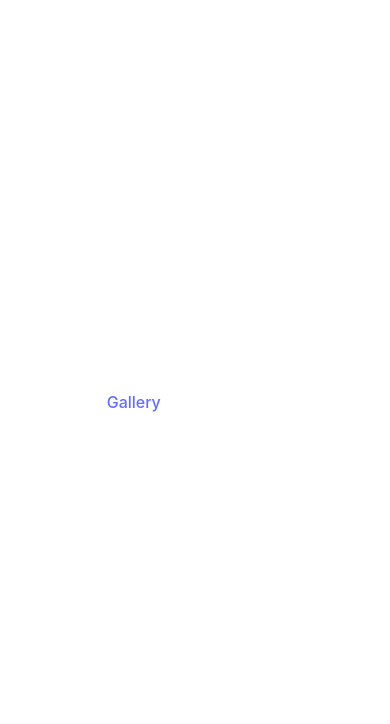
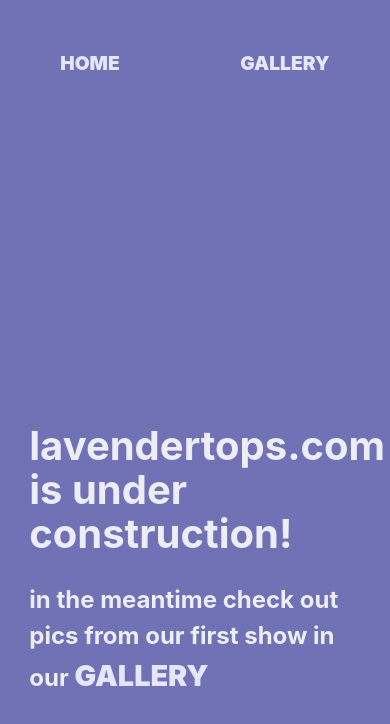
Before and after one commit to maemay85/lavenderTops, a React (Vite) app: page / in a window 390 px wide. Shown: the top 724 px of the page. Built offline with nearby package versions, Linux system fonts and the light colour scheme.

Commit message:
good enough with lavender background and gallery built out

```diff
--- a/package.json
+++ b/package.json
@@ -12,7 +12,8 @@
   "dependencies": {
     "react": "^18.2.0",
     "react-dom": "^18.2.0",
-    "react-router-dom": "^6.22.3"
+    "react-router-dom": "^6.22.3",
+    "react-use-keypress": "^1.3.1"
   },
   "devDependencies": {
     "@types/react": "^18.2.64",
--- a/src/assets/galleryData.js
+++ b/src/assets/galleryData.js
@@ -1,65 +1,52 @@
 export const galleryData = [
-
 {
-  id: 0,
-  imageUrl: '/KelsoShredz.JPG',
-  prev: null,
-  next: 'src/assets/LukSmiling.jpeg'
+  id: 0
 },
-
 {
   id: 1,
-  imageUrl: 'src/assets/LukSmiling.jpeg',
-  prev: 'src/assets/KelsoShredz.JPG',
-  next: 'src/assets/MaeAlexKelsoLooking.JPG'
+  imageUrl: 'https://github.com/maemay85/lavenderTops/blob/main/src/assets/KelsoShredz.JPG?raw=true',
+  direction: 'portrait'
 },
 
 {
   id: 2,
-  imageUrl: 'src/assets/MaeAlexKelsoLooking.JPG',
-  prev: 'src/assets/LukSmiling.jpeg',
-  next: 'src/assets/MaeAlexKelsoLookinLandscape.JPG'
+  imageUrl: 'https://github.com/maemay85/lavenderTops/blob/main/src/assets/LukSmiling.jpeg?raw=true',
+  direction: 'landscape'
 },
 
 {
   id: 3,
-  imageUrl: 'src/assets/MaeAlexKelsoLookinLandscape.JPG',
-  prev: 'src/assets/MaeAlexKelsoLooking.JPG',
-  next: 'src/assets/MaeandKelsoREADY.JPG'
+  imageUrl: 'https://github.com/maemay85/lavenderTops/blob/main/src/assets/MaeAlexKelsoLookinLandscape.JPG?raw=true',
+  direction: 'landscape'
 },
 
 {
   id: 4,
-  imageUrl: 'src/assets/MaeandKelsoREADY.JPG',
-  prev: 'src/assets/MaeAlexKelsoLookinLandscape.JPG',
-  next: 'src/assets/MaeDrama.JPG'
+  imageUrl: 'https://github.com/maemay85/lavenderTops/blob/main/src/assets/MaeandKelsoREADY.JPG?raw=true',
+  direction: 'landscape'
 },
 
 {
   id: 5,
-  imageUrl: 'src/assets/MaeDrama.JPG',
-  prev: 'src/assets/MaeandKelsoREADY.JPG',
-  next: 'src/assets/MaeHandUpVibes.JPG'
+  imageUrl: 'https://github.com/maemay85/lavenderTops/blob/main/src/assets/MaeHandUpVibes.JPG?raw=true',
+  direction: 'landscape'
 },
 
 {
   id: 6,
-  imageUrl: 'src/assets/MaeHandUpVibes.JPG',
-  prev: 'src/assets/MaeDrama.JPG',
-  next: 'src/assets/MaeShredsDark.JPG'
+  imageUrl: 'https://github.com/maemay85/lavenderTops/blob/main/src/assets/MaeDrama.JPG?raw=true',
+  direction: 'portrait'
 },
 
 {
   id: 7,
-  imageUrl: 'src/assets/MaeShredsDark.JPG',
-  prev: 'src/assets/MaeHandUpVibes.JPG',
-  next: 'src/assets/Polaroid.JPG'
+  imageUrl: 'https://github.com/maemay85/lavenderTops/blob/main/src/assets/MaeShredsDark.JPG?raw=true',
+  direction: 'portrait'
 },
 
 {
   id: 8,
-  imageUrl: 'src/assets/Polaroid.JPG',
-  prev: 'src/assets/MaeShredsDark.JPG',
-  next: null
+  imageUrl: 'https://github.com/maemay85/lavenderTops/blob/main/src/assets/Polaroid.JPG?raw=true',
+  direction: 'portrait'
 }
 ]
--- a/src/components/Gallery.jsx
+++ b/src/components/Gallery.jsx
@@ -1,10 +1,14 @@
+import { Link } from 'react-router-dom'
 import { galleryData } from '../assets/galleryData'
 
 const Gallery = () => {
 
   return (
     <div className="gallery">
-      {galleryData.map((image)=> <img key={image.id} src={image} />)}
+      {galleryData.map((image)=>
+        <Link className={image.direction} key={image.id} to={`/gallery/${image.id}`}>
+          <img src={image.imageUrl} />
+        </Link>)}
     </div>
   )
 }
--- a/src/components/GalleryImage.jsx
+++ b/src/components/GalleryImage.jsx
@@ -1,7 +1,26 @@
+import { useParams, Link } from "react-router-dom"
+import { galleryData } from "../assets/galleryData";
+import { useNavigate } from "react-router-dom";
+import useKeypress from "react-use-keypress";
+
 const GalleryImage = () => {
+
+  const { imageId } = useParams();
+  const id = Number(imageId)
+  const image = galleryData[id];
+  const navigate = useNavigate();
+  useKeypress(['ArrowLeft', 'ArrowRight'], (e)=> {
+    if (e.key === 'ArrowLeft' && id>1) navigate(`/gallery/${id-1}`);
+  if (e.key === 'ArrowRight' && id<galleryData.length-1) navigate(`/gallery/${id+1}`);
+  })
+
   return(
-    <div className="galleryimage">
-
+    <div className="galleryimage-container">
+      { id >1 ? <Link to={`/gallery/${id-1}`}>{`< Prev `}</Link> : <div></div>}
+      <div className={`galleryimage-${image.direction}`}>
+        <img src ={image.imageUrl} />
+      </div>
+      { id < galleryData.length-1 ? <Link to={`/gallery/${id+1}`}>{` Next >`}</Link> : <div></div>}
     </div>
   )
 }
--- a/src/components/Home.jsx
+++ b/src/components/Home.jsx
@@ -1,7 +1,10 @@
+import { Link } from "react-router-dom"
+
 const Home = () => {
   return(
     <div className="home">
-
+      <h1>{`lavendertops.com is under construction!`}</h1>
+      <h2>in the meantime check out pics from our first show in our <Link to="/gallery">Gallery</Link></h2>
     </div>
   )
 }
--- a/src/components/TopNav.jsx
+++ b/src/components/TopNav.jsx
@@ -3,6 +3,7 @@ import { Link } from 'react-router-dom'
 const TopNav = () => {
   return (
   <div className="topnav">
+    <Link to={'/home'}>Home</Link>
     <Link to={'/gallery'}>Gallery</Link>
   </div>
   )
--- a/src/index.css
+++ b/src/index.css
@@ -15,19 +15,19 @@
 
 a {
   font-weight: 500;
-  color: #646cff;
+  color: lavender;
   text-decoration: inherit;
 }
 a:hover {
-  color: #535bf2;
+  font-style: italic;
+  color: lavender;
 }
 
 body {
   margin: 0;
-  display: flex;
-  place-items: center;
   min-width: 320px;
   min-height: 100vh;
+  background-color: rgb(113, 113, 181);
 }
 
 h1 {
@@ -35,70 +35,108 @@ h1 {
   line-height: 1.1;
 }
 
-img {
-  z-index: -1;
-  top: 0;
-  left: 0;
-  height: 100vh;
-  margin: 0;
+.app {
+  display: flex;
+  flex-direction: column;
+  align-items: center;
+  justify-content: space-between;
+  width: 100vw;
+  min-height: 85vh;
 }
 
-.app {
+.topnav {
   display: flex;
   flex-direction: row;
   align-items: center;
   justify-content: space-around;
-  width: 85vw;
-  margin: -2rem;
+  width: 100vw;
+  height: 15vh;
 }
 
-.temp {
-  display: flex;
-  flex-direction: column;
+.topnav a, .home a {
+  color: lavender;
+  font-weight: 900;
+  font-size: larger;
+  text-transform: uppercase;
 }
 
-button {
-  border-radius: 8px;
-  border: 1px solid transparent;
-  padding: 0.6em 1.2em;
-  font-size: 1em;
-  font-weight: 500;
-  font-family: inherit;
-  background-color: #1a1a1a;
-  cursor: pointer;
-  transition: border-color 0.25s;
+.topnav a:hover, .home a:hover {
+  color: lavender;
+  font-style: italic;
 }
-button:hover {
-  border-color: #646cff;
+
+.home {
+  width: 50vw;
 }
-button:focus,
-button:focus-visible {
-  outline: 4px auto -webkit-focus-ring-color;
+
+.gallery {
+  width: 90vw;
+  display: flex;
+  flex-direction: row;
+  align-items: center;
+  justify-content: space-around;
+  flex-wrap: wrap;
+  margin: 2rem;
+}
+
+.portrait img {
+  width: 10rem;
+  height: auto;
+}
+
+.landscape img {
+  height: 10rem;
+  width: auto;
+}
+
+.galleryimage-container {
+  display: flex;
+  flex-direction: row;
+  align-items: center;
+  justify-content: space-around;
+  width: 100vw;
+}
+
+.galleryimage-container a {
+  font-size: large;
+  font-weight: 800;
+  padding: 0 1rem;
+  border-radius: 1rem;
+  border: 1px solid lavender;
+  margin: 1rem;
+}
+
+.galleryimage-landscape img{
+  width: 32rem;
+}
+
+.galleryimage-portrait img{
+  width: 24rem;
 }
 
 @media (max-width: 660px) {
+
   body {
-    overflow: hidden;
+    overflow-x: hidden;
   }
-  .app {
+
+  .home {
+    width: 85vw;
     flex-direction: column;
   }
-  img {
-    position: absolute;
-    opacity: .3;
 
+  .home h1 {
+    font-size: 2.5rem;
+  }
+
+  .galleryimage-container{
+    flex-direction: column;
+    height: 75vh;
+  }
+  .galleryimage-landscape, .galleryimage-portrait {
+    width: 85vw;
+  }
+  .galleryimage-landscape img, .galleryimage-portrait img {
+    width: 100%;
   }
 }
-
-@media (prefers-color-scheme: light) {
-  :root {
-    color: #213547;
-    background-color: #ffffff;
-  }
-  a:hover {
-    color: #747bff;
-  }
-  button {
-    background-color: #f9f9f9;
-  }
-}
```
Also changed, not shown: src/assets/MaeAlexKelsoLooking.JPG (deleted), 1 other file (tests, documents, lock files or other folders).
